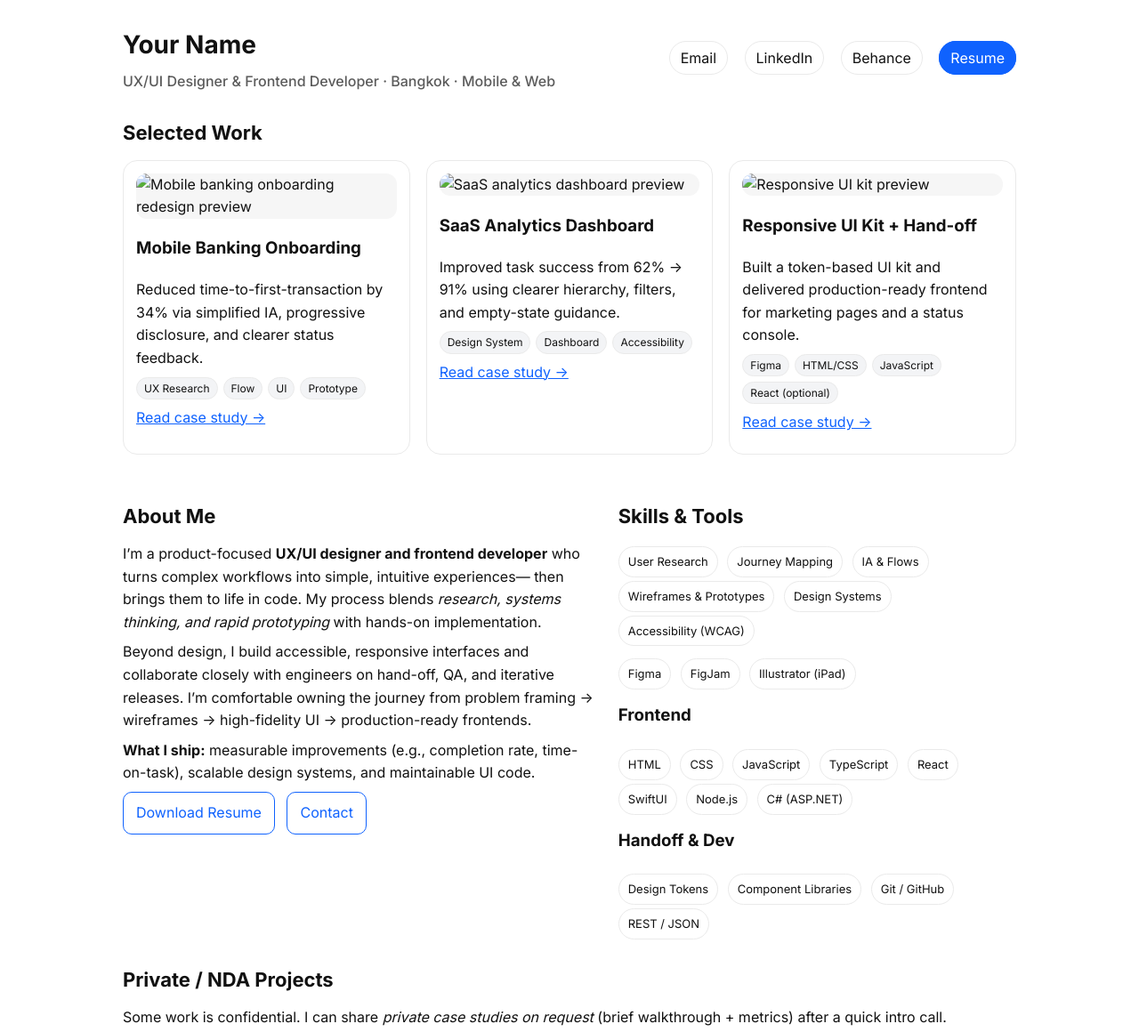
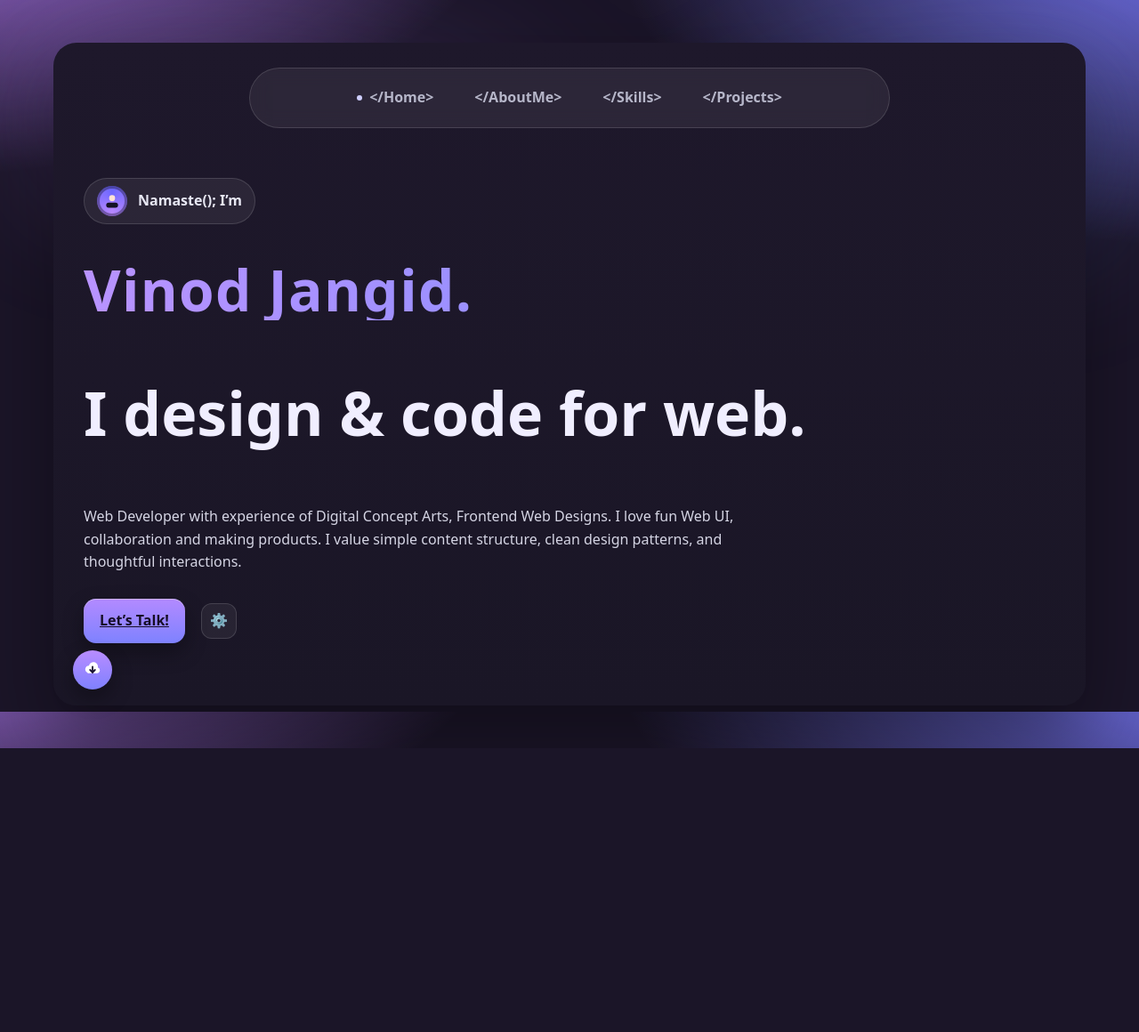
Before and after one commit to creatorB1492/UX-UI-Portfolio, a plain HTML site: page index.html in a window 1280 px wide. Shown: the top 1160 px of the page at 89% size. After the commit the page ends 841 px from the top, so only its background shows below. Drawn offline with Linux system fonts and the light colour scheme.

Commit message:
Update index.html to feature style

```diff
--- a/index.html
+++ b/index.html
@@ -2,175 +2,156 @@
 <html lang="en">
 <head>
   <meta charset="utf-8" />
-  <meta name="viewport" content="width=device-width,initial-scale=1" />
-  <title>Your Name — UX/UI & Frontend Developer</title>
-  <meta name="description" content="Portfolio of Your Name — UX/UI designer and frontend developer building usable, accessible products for mobile and web." />
-  <link rel="icon" href="favicon.ico" />
-  <link rel="preconnect" href="https://fonts.gstatic.com" />
-  <link href="https://fonts.googleapis.com/css2?family=Inter:wght@400;500;600;700&display=swap" rel="stylesheet">
+  <meta name="viewport" content="width=device-width, initial-scale=1" />
+  <title>Vinod Jangid — Web Developer</title>
+  <meta name="description" content="I design & code for web. Portfolio landing page." />
   <style>
-    :root { --fg:#111; --muted:#5b5b5b; --line:#eaeaea; --bg:#fff; --accent:#0f62fe; }
-    * { box-sizing: border-box; }
-    body { margin:0; font-family: Inter, system-ui, -apple-system, Segoe UI, Roboto, Arial; color:var(--fg); background:var(--bg); line-height:1.6; }
-    .wrap { max-width: 1040px; margin: 0 auto; padding: 28px 18px 64px; }
-    header { display:flex; align-items:center; justify-content:space-between; gap:16px; flex-wrap:wrap; }
-    .title { display:flex; flex-direction:column; gap:6px; }
-    h1 { font-size: 28px; margin:0; }
-    .subtitle { color:var(--muted); font-weight:500; }
-    .nav a { margin-left:14px; text-decoration:none; color:var(--fg); border:1px solid var(--line); padding:8px 12px; border-radius:999px; }
-    .nav a.primary { background:var(--accent); color:#fff; border-color:var(--accent); }
-    .hero { margin: 18px 0 10px; padding-top:6px; border-top:1px solid var(--line); }
-    h2 { font-size: 22px; margin: 24px 0 12px; }
-    p { margin: 8px 0; }
-    .grid { display:grid; grid-template-columns: repeat(auto-fit, minmax(260px, 1fr)); gap:18px; }
-    .card { border:1px solid var(--line); border-radius:16px; padding:14px; background:#fff; }
-    .thumb { width:100%; height:auto; border-radius:12px; display:block; background:#f6f6f6; }
-    .tags { margin:8px 0 4px; display:flex; flex-wrap:wrap; gap:6px; }
-    .tag { font-size:12px; padding:2px 8px; border-radius:999px; background:#f3f4f6; border:1px solid var(--line); }
-    .about { display:grid; grid-template-columns: 1.2fr 1fr; gap:20px; }
-    .pill { display:inline-block; font-size:13px; padding:6px 10px; border:1px solid var(--line); border-radius:999px; margin:4px 6px 0 0; }
-    .section { margin-top: 28px; }
-    footer { margin-top: 36px; color:var(--muted); font-size:14px; border-top:1px solid var(--line); padding-top:16px; display:flex; justify-content:space-between; flex-wrap:wrap; gap:10px; }
-    a { color:var(--accent); }
-    a.btn { display:inline-block; text-decoration:none; padding:10px 14px; border-radius:10px; border:1px solid var(--accent); }
-    @media (max-width: 820px){ .about { grid-template-columns: 1fr; } }
+    :root{
+      --bg-1:#b980ff; /* top-left */
+      --bg-2:#7a7bff; /* top-right */
+      --bg-3:#2b2140; /* panel */
+      --fg:#e7e7f3;
+      --muted:#b6b6c9;
+      --accent-1:#b993ff;
+      --accent-2:#7b8dff;
+      --pill:#ffffff10;
+      --shadow: 0 40px 90px rgba(0,0,0,.35);
+      --radius-xl: 26px;
+      --radius-lg: 20px;
+    }
+
+    /* Reset */
+    *,*::before,*::after{box-sizing:border-box}
+    html,body{height:100%}
+    body{margin:0;font:16px/1.6 ui-sans-serif, system-ui, -apple-system, Segoe UI, Roboto, Helvetica, Arial, "Apple Color Emoji", "Segoe UI Emoji"; color:var(--fg); background:
+      radial-gradient(1200px 600px at -10% -20%, var(--bg-1), transparent 60%),
+      radial-gradient(1200px 600px at 110% -10%, var(--bg-2), transparent 60%),
+      #1b1528;
+      overflow-x:hidden;
+    }
+
+    .wrap{min-height:100%; display:grid; place-items:center; padding:48px 18px}
+
+    .card{width:min(1160px, 100%); background:linear-gradient(180deg,#1e182b 0%, #1a1626 100%); border-radius:var(--radius-xl); position:relative; box-shadow: var(--shadow);}
+    .card::after{content:""; position:absolute; inset:-40px; filter:blur(60px); z-index:-1; background: radial-gradient(600px 240px at 20% 15%, #b280ff40, transparent 70%), radial-gradient(600px 240px at 90% 20%, #6f87ff40, transparent 70%);}
+
+    header{padding:28px 34px 0}
+
+    /* Glassy nav */
+    .nav{display:flex; gap:18px; justify-content:center; align-items:center; margin:0 auto; padding:10px 16px; max-width:720px; border-radius:999px; background:var(--pill); backdrop-filter: blur(10px); -webkit-backdrop-filter: blur(10px); border:1px solid #ffffff22}
+    .nav a{display:inline-flex; align-items:center; gap:8px; text-decoration:none; color:var(--muted); font-weight:600; padding:10px 14px; border-radius:999px; transition:color .2s ease, background .2s ease}
+    .nav a:hover{color:var(--fg); background:#ffffff12}
+    .nav .dot{width:6px; height:6px; border-radius:50%; background:#cfcfff}
+
+    main{padding:56px 34px 70px}
+    .grid{display:grid; grid-template-columns:repeat(12, 1fr); gap:24px}
+
+    /* Avatar pill */
+    .avatar-pill{grid-column: 1 / -1; display:flex; align-items:center; gap:12px; width:max-content; background:var(--pill); border:1px solid #ffffff22; padding:8px 14px; border-radius:999px}
+    .avatar{width:34px; height:34px; border-radius:50%; background:conic-gradient(from 0deg, #6d67ff, #b687ff, #6d67ff); display:grid; place-items:center; box-shadow:inset 0 0 0 3px #00000055}
+    .avatar svg{width:20px; height:20px}
+
+    h1{margin:10px 0 0; font-size:clamp(18px, 2.2vw + 12px, 28px); letter-spacing:.02em; color:#cfc7ff}
+
+    .hero{grid-column: 1 / span 10; margin-top:6px}
+    .name{font-size: clamp(38px, 6vw, 64px); line-height:1.07; font-weight:800; margin:10px 0; background:linear-gradient(90deg, var(--accent-1), var(--accent-2)); -webkit-background-clip:text; background-clip:text; color:transparent}
+
+    .tagline{font-weight:900; font-size: clamp(36px, 6.4vw, 68px); line-height:1.06; color:#f0eeff}
+
+    .lede{max-width:760px; color:#d5d5e4; margin:22px 0}
+
+    .cta-row{display:flex; align-items:center; gap:18px; margin-top:28px}
+    .btn{appearance:none; border:0; color:#160e26; font-weight:800; border-radius:14px; padding:12px 18px; background:linear-gradient(180deg, #b38aff 0%, #7e82ff 100%); box-shadow: 0 10px 24px #00000055, inset 0 1px 0 #ffffff55; cursor:pointer}
+    .btn:active{transform:translateY(1px)}
+    .icon-btn{width:40px; height:40px; border-radius:12px; display:grid; place-items:center; background:#ffffff0f; color:#dcdcf6; border:1px solid #ffffff22}
+
+    /* Footer cloud button */
+    .cloud-btn{position:absolute; left:22px; bottom:18px; width:44px; height:44px; border-radius:50%; display:grid; place-items:center; background:linear-gradient(180deg,#b88cff,#7f81ff); box-shadow:0 10px 24px #00000055;}
+
+    /* Responsive */
+    @media (max-width: 900px){
+      .grid{gap:18px}
+      .hero{grid-column:1 / -1}
+    }
   </style>
 </head>
 <body>
   <div class="wrap">
-    <!-- Header -->
-    <header>
-      <div class="title">
-        <h1>Your Name</h1>
-        <div class="subtitle">UX/UI Designer & Frontend Developer · Bangkok · Mobile & Web</div>
-      </div>
-      <nav class="nav">
-        <a href="mailto:you@email.com">Email</a>
-        <a href="https://www.linkedin.com/in/yourname">LinkedIn</a>
-        <a href="https://www.behance.net/yourname">Behance</a>
-        <a class="primary" href="YourName_Resume.pdf">Resume</a>
-      </nav>
-    </header>
+    <div class="card">
 
-    <!-- Selected Work -->
-    <section class="section">
-      <h2>Selected Work</h2>
-      <div class="grid">
-        <!-- Project 1 -->
-        <article class="card">
-          <img class="thumb" src="images/banking-thumb.jpg" alt="Mobile banking onboarding redesign preview" />
-          <h3>Mobile Banking Onboarding</h3>
-          <p>Reduced time-to-first-transaction by 34% via simplified IA, progressive disclosure, and clearer status feedback.</p>
-          <div class="tags">
-            <span class="tag">UX Research</span>
-            <span class="tag">Flow</span>
-            <span class="tag">UI</span>
-            <span class="tag">Prototype</span>
+      <header>
+        <nav class="nav" aria-label="Primary">
+          <a href="#home"><span class="dot" aria-hidden="true"></span><span>&lt;/Home&gt;</span></a>
+          <a href="#about">&lt;/AboutMe&gt;</a>
+          <a href="#skills">&lt;/Skills&gt;</a>
+          <a href="#projects">&lt;/Projects&gt;</a>
+        </nav>
+      </header>
+
+      <main class="grid" id="home">
+        <div class="avatar-pill">
+          <div class="avatar" aria-hidden="true">
+            <!-- simple avatar icon -->
+            <svg viewBox="0 0 24 24" fill="none" xmlns="http://www.w3.org/2000/svg" aria-hidden="true">
+              <circle cx="12" cy="8" r="4" fill="#ffe2d6"/>
+              <rect x="4" y="14" width="16" height="7" rx="3.5" fill="#151226"/>
+            </svg>
           </div>
-          <p><a href="case-studies/banking.html">Read case study →</a></p>
-        </article>
+          <strong>Namaste(); I’m</strong>
+        </div>
 
-        <!-- Project 2 -->
-        <article class="card">
-          <img class="thumb" src="images/saas-thumb.jpg" alt="SaaS analytics dashboard preview" />
-          <h3>SaaS Analytics Dashboard</h3>
-          <p>Improved task success from 62% → 91% using clearer hierarchy, filters, and empty-state guidance.</p>
-          <div class="tags">
-            <span class="tag">Design System</span>
-            <span class="tag">Dashboard</span>
-            <span class="tag">Accessibility</span>
+        <section class="hero" aria-labelledby="hero-title">
+          <h1 id="hero-title" class="name">Vinod Jangid.</h1>
+          <p class="tagline">I design &amp; code for web.</p>
+          <p class="lede">Web Developer with experience of Digital Concept Arts, Frontend Web Designs. I love fun Web UI, collaboration and making products. I value simple content structure, clean design patterns, and thoughtful interactions.</p>
+
+          <div class="cta-row">
+            <a class="btn" href="mailto:hello@example.com">Let’s Talk!</a>
+            <span class="icon-btn" title="Settings" aria-label="Settings">⚙️</span>
           </div>
-          <p><a href="case-studies/saas.html">Read case study →</a></p>
-        </article>
+        </section>
 
-        <!-- Project 3 (Frontend emphasis) -->
-        <article class="card">
-          <img class="thumb" src="images/ui-kit-thumb.jpg" alt="Responsive UI kit preview" />
-          <h3>Responsive UI Kit + Hand-off</h3>
-          <p>Built a token-based UI kit and delivered production-ready frontend for marketing pages and a status console.</p>
-          <div class="tags">
-            <span class="tag">Figma</span>
-            <span class="tag">HTML/CSS</span>
-            <span class="tag">JavaScript</span>
-            <span class="tag">React (optional)</span>
-          </div>
-          <p><a href="case-studies/ui-kit.html">Read case study →</a></p>
-        </article>
-      </div>
-    </section>
+        <!-- Sections to make the nav links meaningful on a single page site -->
+        <section id="about" hidden>
+          <h2>About Me</h2>
+          <p>Replace this with your short bio.</p>
+        </section>
+        <section id="skills" hidden>
+          <h2>Skills</h2>
+          <ul>
+            <li>HTML • CSS • JavaScript</li>
+            <li>React • TypeScript</li>
+            <li>UI/UX & Design Systems</li>
+          </ul>
+        </section>
+        <section id="projects" hidden>
+          <h2>Projects</h2>
+          <p>Links to highlighted work go here.</p>
+        </section>
+      </main>
 
-    <!-- About + Skills -->
-    <section class="section about" id="about">
-      <div>
-        <h2>About Me</h2>
-        <p>
-          I’m a product-focused <strong>UX/UI designer and frontend developer</strong> who turns complex workflows into simple, intuitive experiences—
-          then brings them to life in code. My process blends <em>research, systems thinking, and rapid prototyping</em> with hands-on implementation.
-        </p>
-        <p>
-          Beyond design, I build accessible, responsive interfaces and collaborate closely with engineers on hand-off, QA, and iterative releases.
-          I’m comfortable owning the journey from problem framing → wireframes → high-fidelity UI → production-ready frontends.
-        </p>
-        <p><strong>What I ship:</strong> measurable improvements (e.g., completion rate, time-on-task), scalable design systems, and maintainable UI code.</p>
-        <p><a class="btn" href="YourName_Resume.pdf">Download Resume</a> &nbsp; <a class="btn" href="#contact">Contact</a></p>
-      </div>
-      <div>
-        <h2>Skills & Tools</h2>
-        <div>
-          <div class="pill">User Research</div>
-          <div class="pill">Journey Mapping</div>
-          <div class="pill">IA & Flows</div>
-          <div class="pill">Wireframes & Prototypes</div>
-          <div class="pill">Design Systems</div>
-          <div class="pill">Accessibility (WCAG)</div>
-        </div>
-        <div style="margin-top:10px;">
-          <div class="pill">Figma</div>
-          <div class="pill">FigJam</div>
-          <div class="pill">Illustrator (iPad)</div>
-        </div>
-        <h3 style="margin-top:14px;">Frontend</h3>
-        <div>
-          <div class="pill">HTML</div>
-          <div class="pill">CSS</div>
-          <div class="pill">JavaScript</div>
-          <div class="pill">TypeScript</div>
-          <div class="pill">React</div>
-          <div class="pill">SwiftUI</div>
-          <div class="pill">Node.js</div>
-          <div class="pill">C# (ASP.NET)</div>
-        </div>
-        <h3 style="margin-top:14px;">Handoff & Dev</h3>
-        <div>
-          <div class="pill">Design Tokens</div>
-          <div class="pill">Component Libraries</div>
-          <div class="pill">Git / GitHub</div>
-          <div class="pill">REST / JSON</div>
-        </div>
-      </div>
-    </section>
+      <a class="cloud-btn" href="#" aria-label="Download Resume" title="Download Resume">
+        <svg width="22" height="22" viewBox="0 0 24 24" fill="none" xmlns="http://www.w3.org/2000/svg" aria-hidden="true">
+          <path d="M6 15.5a4.5 4.5 0 0 1 1.6-8.7A5.5 5.5 0 0 1 18.5 9 3.5 3.5 0 0 1 21 12.5c0 2-1.6 3.5-3.5 3.5H6Z" fill="#fff"/>
+          <path d="M12 8v7" stroke="#1a1330" stroke-width="2" stroke-linecap="round"/>
+          <path d="m9 12 3 3 3-3" stroke="#1a1330" stroke-width="2" stroke-linecap="round" stroke-linejoin="round"/>
+        </svg>
+      </a>
 
-    <!-- Private/NDA -->
-    <section class="section">
-      <h2>Private / NDA Projects</h2>
-      <p>Some work is confidential. I can share <em>private case studies on request</em> (brief walkthrough + metrics) after a quick intro call.</p>
-    </section>
-
-    <!-- Contact -->
-    <section class="section" id="contact">
-      <h2>Contact</h2>
-      <p>Email: <a href="mailto:you@email.com">you@email.com</a> ·
-         LinkedIn: <a href="https://www.linkedin.com/in/yourname">/in/yourname</a> ·
-         GitHub: <a href="https://github.com/yourusername">@yourusername</a></p>
-    </section>
-
-    <!-- Footer -->
-    <footer>
-      <div>© <span id="y"></span> Your Name</div>
-      <div>Built with GitHub Pages</div>
-    </footer>
+    </div>
   </div>
 
-  <script>document.getElementById('y').textContent = new Date().getFullYear();</script>
+  <script>
+    // Smooth scroll for the fake nav links
+    document.querySelectorAll('.nav a').forEach(a=>{
+      a.addEventListener('click', e => {
+        const id = a.getAttribute('href');
+        if(id.startsWith('#')){
+          e.preventDefault();
+          document.querySelector(id)?.scrollIntoView({behavior:'smooth'});
+        }
+      });
+    });
+  </script>
 </body>
 </html>
```
